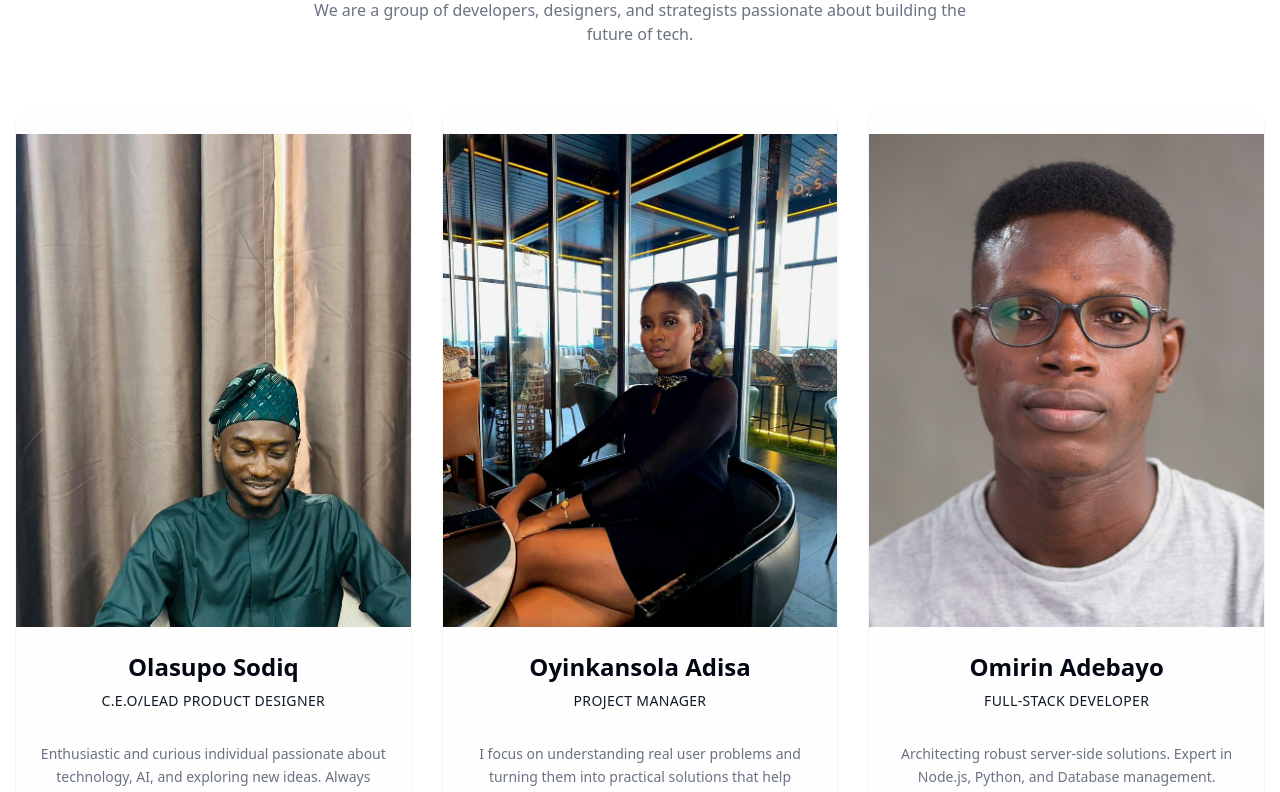
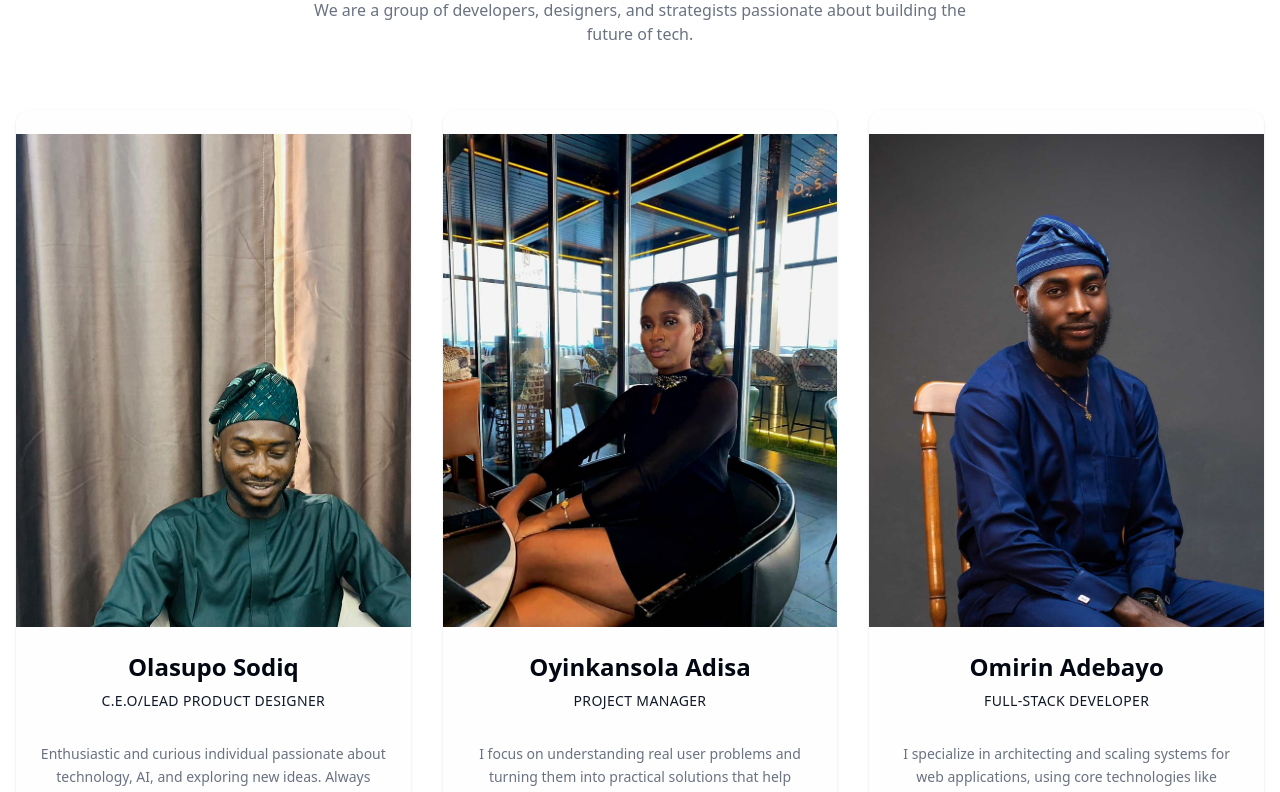
Before and after one commit to damilox/alpha-tech-school, a Next.js app: page /team in a window 1280 px wide. Shown: the part 260-1052 px from the top of the page. Built offline with nearby package versions, Linux system fonts and the light colour scheme.

Commit message:
bio update

```diff
--- a/src/app/(marketing)/team/page.tsx
+++ b/src/app/(marketing)/team/page.tsx
@@ -57,11 +57,13 @@ const teamMembers: TeamMember[] = [
   {
     name: "Omirin Adebayo",
     role: "Full-Stack Developer",
-    image: "/images/team-image-3.jpg",
-    bio: "Architecting robust server-side solutions. Expert in Node.js, Python, and Database management.",
+    image: "/images/adebayo.jpg",
+    bio: "I specialize in architecting and scaling systems for web applications, using core technologies like Typescript, Python, and Rust, paired with comprehensive database and infrastructure management.",
     socials: {
-      linkedin: "https://linkedin.com",
-      github: "https://github.com"
+      linkedin: "https://linkedin.com/in/odysseusoma",
+      github: "https://github.com/odysseusoma",
+      twitter: "https://x.com/odysseusoma",
+      portfolio: "https://odysseusoma.github.io/"
     }
   },
   {
```
Also changed, not shown: public/images/adebayo.JPG (added).
